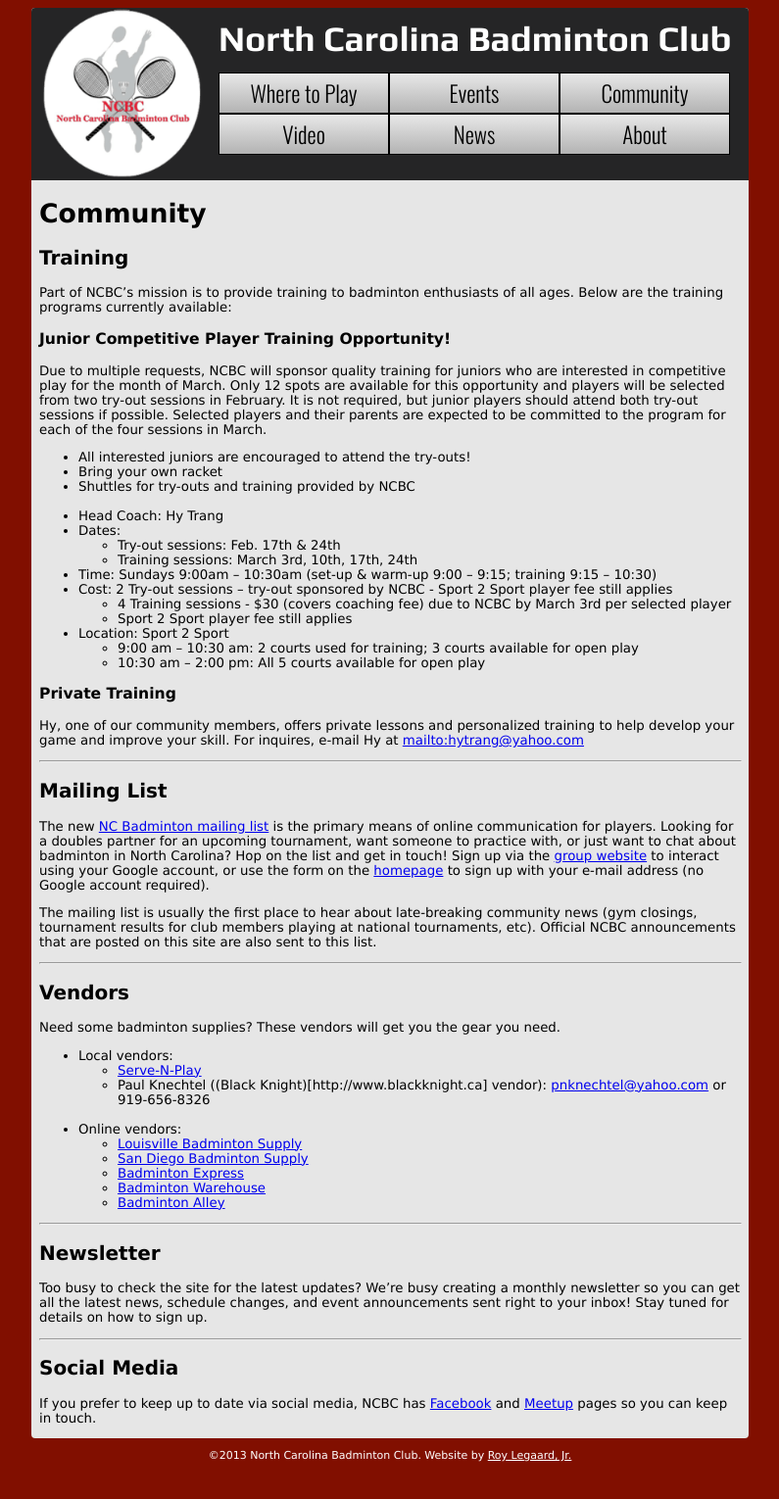
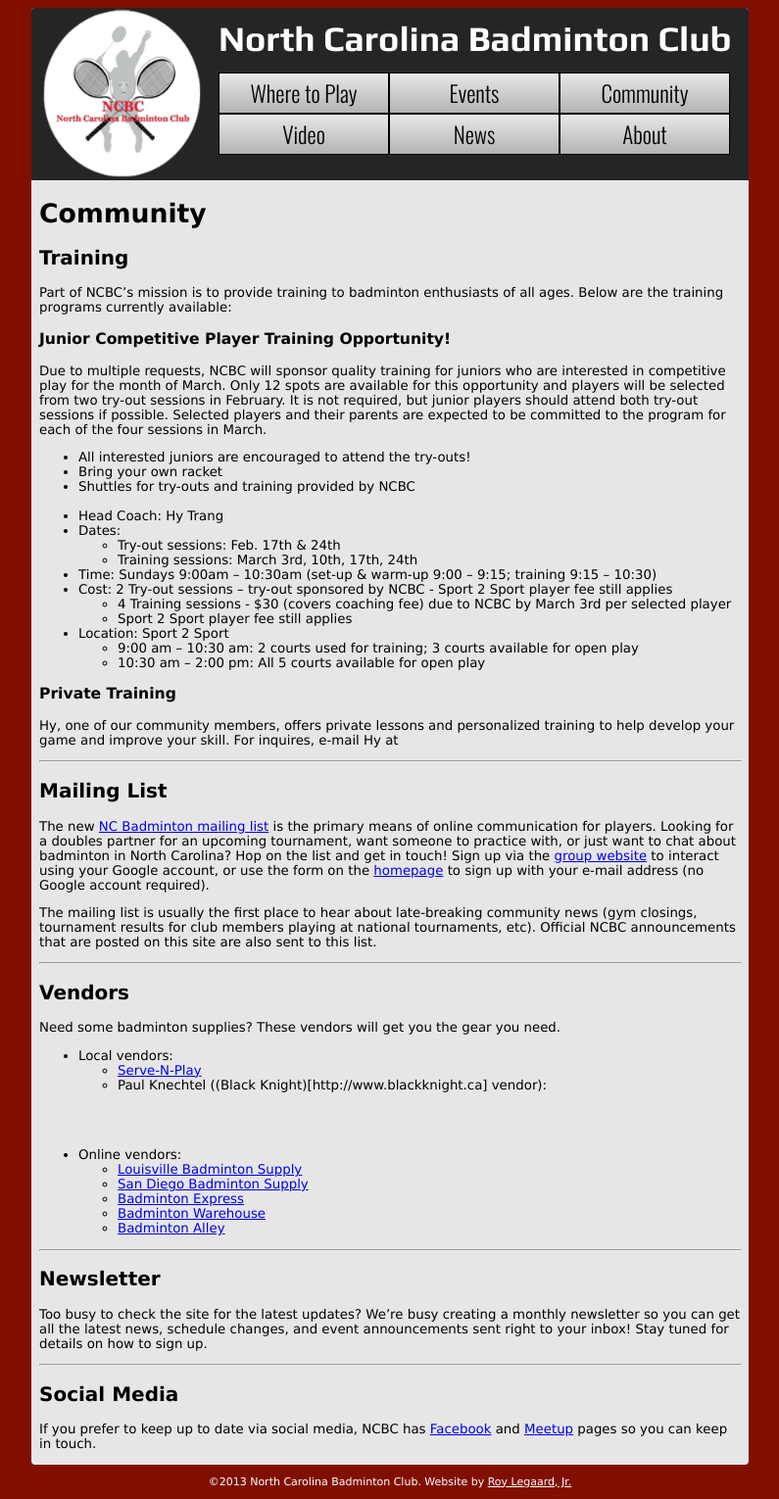
Before and after one commit to NCBC/ncbc.github.com, a Jekyll site: the page built from community.md, in a window 1280 px wide. Shown: the whole page at 98% size, without its empty margins (242-1037 px from the left). Built offline with Jekyll 4.4.1, drawn with Linux system fonts in a browser that asks for light colours; before the commit the page ends 1503 px from its top, so only the background shows below that; some of the changed lines change nothing that is shown.

Commit message:
email removal

```diff
--- a/community.md
+++ b/community.md
@@ -30,7 +30,7 @@ Due to multiple requests, NCBC will sponsor quality training for juniors who are
 
 ### Private Training
 
-Hy, one of our community members, offers private lessons and personalized training to help develop your game and improve your skill. For inquires, e-mail Hy at <a href="&#x6d;&#x61;&#x69;&#000108;&#000116;&#000111;&#x3a;&#x6d;&#97;&#x69;&#000108;&#x74;&#000111;&#58;&#104;&#121;&#x74;&#x72;&#97;&#x6e;&#x67;&#00064;&#x79;&#x61;&#x68;&#000111;&#x6f;&#00046;&#99;&#111;&#x6d;?subject=&cc=&bcc=&body=" style="" class="" id="">&#000109;&#x61;&#x69;&#x6c;&#116;&#x6f;&#x3a;&#x68;&#x79;&#116;&#x72;&#x61;&#110;&#103;&#x40;&#x79;&#x61;&#x68;&#000111;&#x6f;&#x2e;&#00099;&#111;&#x6d;</a>
+Hy, one of our community members, offers private lessons and personalized training to help develop your game and improve your skill. For inquires, e-mail Hy at
 
 <hr />
 
@@ -49,7 +49,7 @@ Need some badminton supplies? These vendors will get you the gear you need.
 - Local vendors: <br />
     - [Serve-N-Play](http://www.servenplay.com/snpecomm1/) <br />
     - Paul Knechtel ((Black Knight)[http://www.blackknight.ca] vendor):
-<a href="&#x6d;&#x61;&#x69;&#000108;&#x74;&#x6f;&#58;&#000112;&#000110;&#107;&#000110;&#x65;&#x63;&#x68;&#000116;&#x65;&#x6c;&#x40;&#121;&#00097;&#000104;&#x6f;&#000111;&#x2e;&#00099;&#111;&#000109;?subject=&cc=&bcc=&body=" style="" class="" id="">&#000112;&#x6e;&#x6b;&#x6e;&#x65;&#99;&#000104;&#116;&#101;&#108;&#x40;&#x79;&#97;&#104;&#x6f;&#111;&#00046;&#99;&#x6f;&#x6d;</a> or 919-656-8326
+
 <br /> <br />
 - Online vendors: <br />
     - [Louisville Badminton Supply](http://www.angelfire.com/biz/lbs/current/) <br />
```
